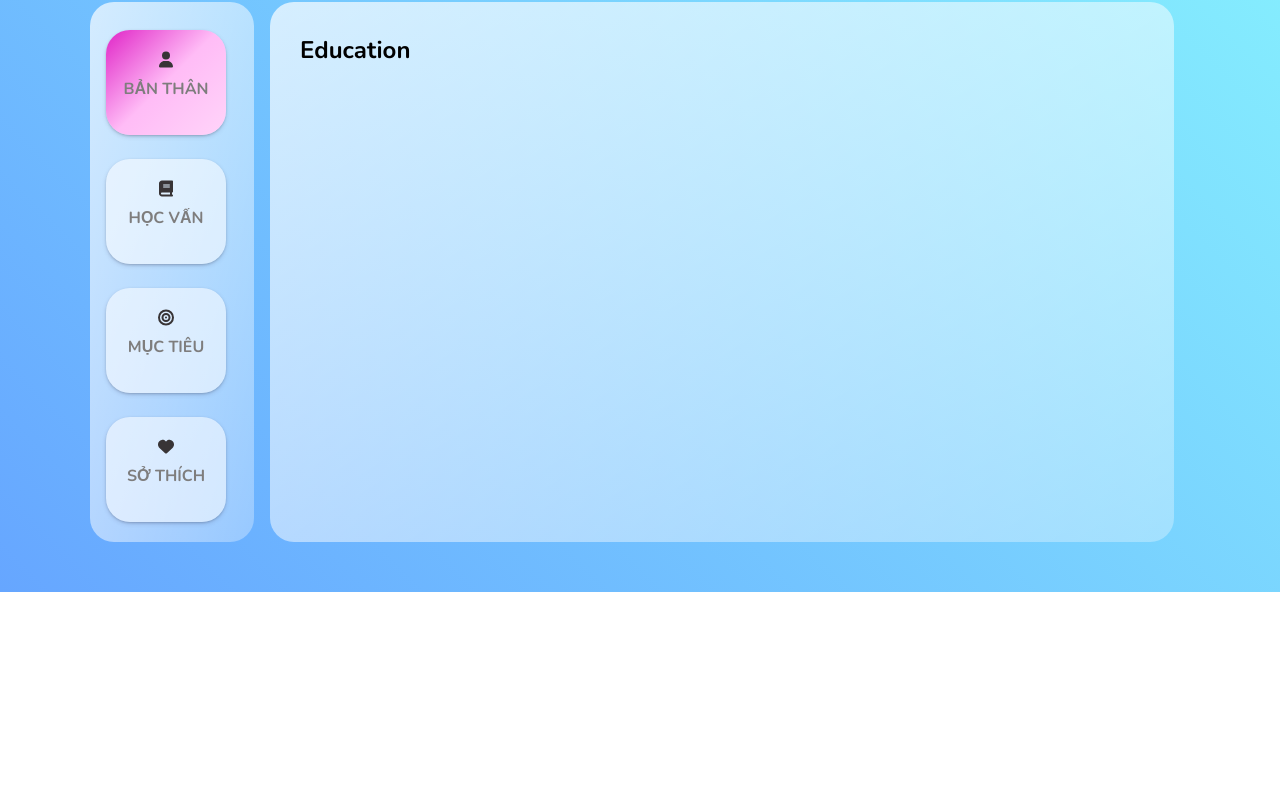
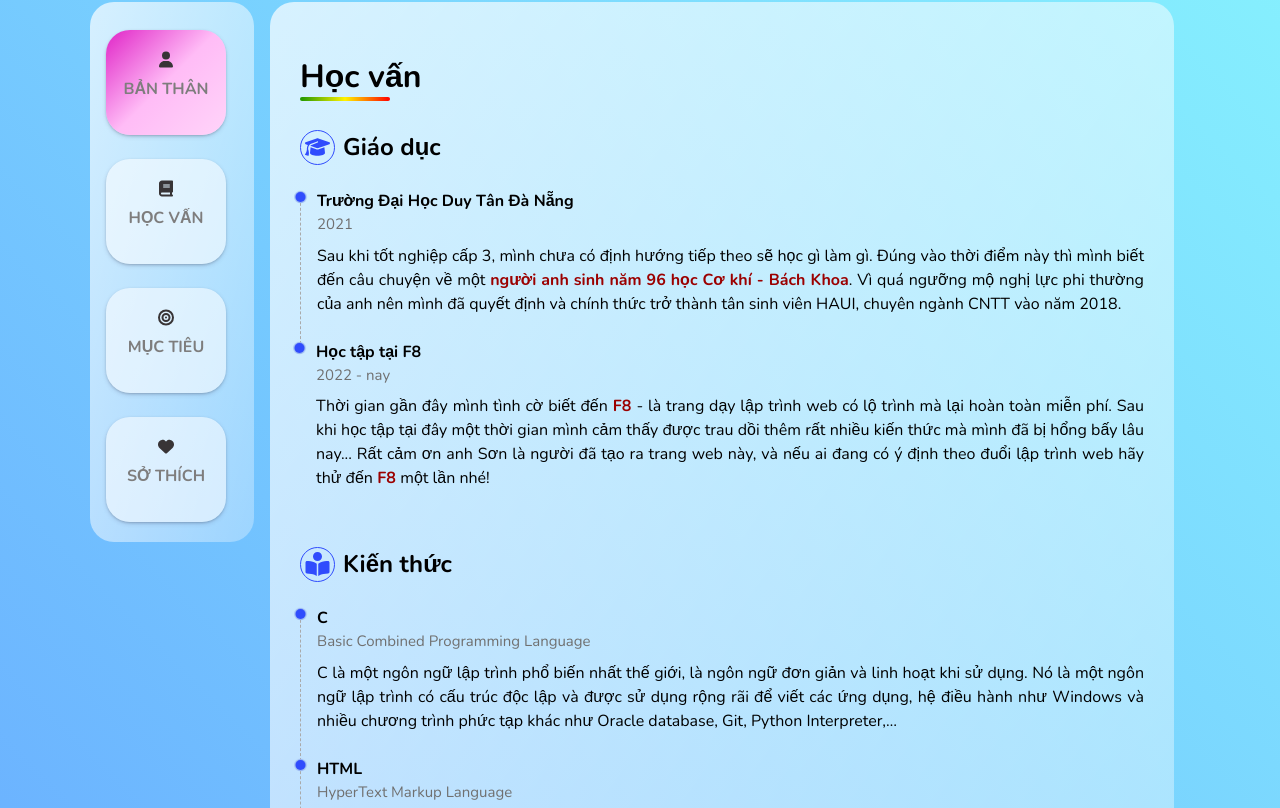
Before and after one commit to QuocHoang03/Per-info, a React (Create React App) app: page /education in a window 1280 px wide. Shown: the part 292-1100 px from the top of the page. Before the commit the page ends 884 px from the top, so only its background shows below. Built offline with nearby package versions, Linux system fonts and the light colour scheme.

Commit message:
commit content education 40%

```diff
--- a/src/pages/Education/Education.module.scss
+++ b/src/pages/Education/Education.module.scss
@@ -0,0 +1,104 @@
+// comon
+.border-left {
+  border-left: 1px dashed #aaa;
+}
+
+.wrapper {
+  width: 100%;
+}
+.wrapper-title {
+  position: relative;
+  &::after {
+    content: '';
+    position: absolute;
+    height: 4px;
+    width: 90px;
+    bottom: 0;
+    left: 0;
+    border-radius: 8px;
+    background: linear-gradient(90deg, #1e9600, #fff200, #ff0000);
+  }
+}
+.wrapper-content {
+}
+
+.education {
+  margin: 28px 0;
+  display: flex;
+  align-items: center;
+}
+
+.block-icon {
+  width: 35px;
+  height: 35px;
+  display: flex;
+  justify-content: center;
+  align-items: center;
+  border: solid 1px #304cfd;
+  margin-right: 8px;
+  border-radius: 50%;
+}
+
+.education .icon {
+  color: #304cfd;
+  width: 25px;
+}
+
+.component {
+  padding: 0 0 28px 16px;
+}
+
+@keyframes timeline-dot {
+  0% {
+    transform: translateX(-55%) scale(1.2);
+  }
+  45% {
+    transform: translateX(-55%) scale(1.7);
+  }
+  60% {
+    transform: translateX(-55%) scale(1.9);
+  }
+  100% {
+    transform: translateX(-55%) scale(1.2);
+  }
+}
+.title {
+  transform: translateY(-4px);
+  &::before {
+    content: '';
+    position: absolute;
+    top: 3px;
+    left: -16px;
+    width: 10px;
+    height: 10px;
+    border-radius: 50%;
+    background: #94b1f0;
+    animation: timeline-dot 3s infinite;
+  }
+  &::after {
+    content: '';
+    position: absolute;
+    top: 3px;
+    left: -16px;
+    width: 10px;
+    height: 10px;
+    border-radius: 50%;
+    transform: translateX(-55%);
+    background: #304cfd;
+  }
+}
+.timeline {
+  font-size: 1.5rem;
+  color: #707070;
+  margin-top: -4px;
+  padding-bottom: 8px;
+}
+.description {
+  text-align: justify;
+}
+
+.story {
+  color: #9b0000;
+  font-weight: 700;
+  text-decoration: none;
+}
--- /dev/null
+++ b/src/pages/Education/data.js
@@ -0,0 +1,35 @@
+const knowledges = [
+  {
+    id: 1,
+    title: 'C',
+    borderLeft: 'border-left',
+    timeline: 'Basic Combined Programming Language',
+    description:
+      'C là một ngôn ngữ lập trình phổ biến nhất thế giới, là ngôn ngữ đơn giản và linh hoạt khi sử dụng. Nó là một ngôn ngữ lập trình có cấu trúc độc lập và được sử dụng rộng rãi để viết các ứng dụng, hệ điều hành như Windows và nhiều chương trình phức tạp khác như Oracle database, Git, Python Interpreter,…',
+  },
+  {
+    id: 2,
+    title: 'HTML',
+    borderLeft: 'border-left',
+    timeline: 'HyperText Markup Language',
+    description:
+      'HTML được dịch là "Ngôn ngữ đánh dấu siêu văn bản", nó được dùng để tạo ra các tài liệu hiện thị được trên trình duyệt. HTML gọi là ngôn ngữ nhưng nó không giống như các ngôn ngữ kịch bản hay ngôn ngữ lập trình (sử dụng các kịch bản để thi hành các tác vụ), ngôn ngữ đánh dấu HTML lại sử dụng các thẻ để xác định nội dung của trang.',
+  },
+  {
+    id: 3,
+    title: 'CSS',
+    borderLeft: 'border-left',
+    timeline: 'Cascading Styles Sheets',
+    description:
+      'CSS là một ngôn ngữ được sử dụng để tìm và định dạng lại các phần tử được tạo ra bởi ngôn ngữ đánh dấu (HTML). Nói ngắn gọn hơn là ngôn ngữ tạo phong cách cho trang web.',
+  },
+  {
+    id: 4,
+    title: 'JS',
+    timeline: 'JavaScript',
+    description:
+      'Javascript là một ngôn ngữ lập trình kịch bản được sử dụng rộng rãi trong các ứng dụng Website và được hỗ trợ hầu như trên tất cả các trình duyệt trên cả máy tính lẫn điện thoại. Nhiệm vụ của Javascript là xử lý những đối tượng HTML trên trình duyệt. Nó có thể can thiệp với các hành động như thêm / xóa / sửa các thuộc tính CSS và các thẻ HTML một cách dễ dàng.',
+  },
+];
+
+export { knowledges };
--- a/src/pages/Education/index.js
+++ b/src/pages/Education/index.js
@@ -1,6 +1,80 @@
-import './Education.module.scss';
+import { faBookOpenReader, faGraduationCap } from '@fortawesome/free-solid-svg-icons';
+import { FontAwesomeIcon } from '@fortawesome/react-fontawesome';
+import classNames from 'classnames/bind';
+import styles from './Education.module.scss';
+import { knowledges } from './data';
+
+const cx = classNames.bind(styles);
+
 function Education() {
-  return <h2>Education </h2>;
+  return (
+    <div className={cx('wrapper')}>
+      <h1 className={cx('wrapper-title')}>Học vấn</h1>
+      {/* content 1 */}
+      <div className={cx('wrapper-content')}>
+        <h2 className={cx('education')}>
+          <div className={cx('block-icon')}>
+            <FontAwesomeIcon className={cx('icon')} icon={faGraduationCap} />
+          </div>
+          Giáo dục
+        </h2>
+        {/* school */}
+        <div className={cx('component', 'border-left')}>
+          <h4 className={cx('title')}>Trường Đại Học Duy Tân Đà Nẵng</h4>
+          <div className={cx('timeline')}>2021</div>
+          <p className={cx('description')}>
+            Sau khi tốt nghiệp cấp 3, mình chưa có định hướng tiếp theo sẽ học gì làm gì. Đúng vào thời điểm này thì
+            mình biết đến câu chuyện về một{' '}
+            <a className={cx('story')} href="https://www.youtube.com/shorts/Q_UhCRPFKlk">
+              người anh sinh năm 96 học Cơ khí - Bách Khoa
+            </a>
+            . Vì quá ngưỡng mộ nghị lực phi thường của anh nên mình đã quyết định và chính thức trở thành tân sinh viên
+            HAUI, chuyên ngành CNTT vào năm 2018.
+          </p>
+        </div>
+        {/* f8 */}
+        <div className={cx('component')}>
+          <h4 className={cx('title')}>Học tập tại F8</h4>
+          <div className={cx('timeline')}>2022 - nay</div>
+          <p className={cx('description')}>
+            Thời gian gần đây mình tình cờ biết đến
+            <a className={cx('story')} href="https://www.youtube.com/shorts/Q_UhCRPFKlk">
+              {' '}
+              F8{' '}
+            </a>
+            - là trang dạy lập trình web có lộ trình mà lại hoàn toàn miễn phí. Sau khi học tập tại đây một thời gian
+            mình cảm thấy được trau dồi thêm rất nhiều kiến thức mà mình đã bị hổng bấy lâu nay... Rất cảm ơn anh Sơn là
+            người đã tạo ra trang web này, và nếu ai đang có ý định theo đuổi lập trình web hãy thử đến
+            <a className={cx('story')} href="https://www.youtube.com/shorts/Q_UhCRPFKlk">
+              {' '}
+              F8{' '}
+            </a>
+            một lần nhé!
+          </p>
+        </div>
+      </div>
+
+      {/* content 2 */}
+      <div className={cx('wrapper-content')}>
+        <h2 className={cx('education')}>
+          <div className={cx('block-icon')}>
+            <FontAwesomeIcon className={cx('icon')} icon={faBookOpenReader} />
+          </div>
+          Kiến thức
+        </h2>
+        {/* school */}
+        {knowledges.map((knowledge) => {
+          return (
+            <div id={knowledge.id} className={cx('component', knowledge.borderLeft)}>
+              <h4 className={cx('title')}>{knowledge.title}</h4>
+              <div className={cx('timeline')}>{knowledge.timeline}</div>
+              <p className={cx('description')}>{knowledge.description}</p>
+            </div>
+          );
+        })}
+      </div>
+    </div>
+  );
 }
 
 export default Education;
```
